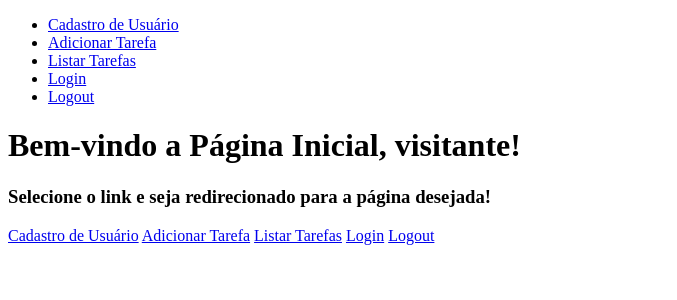
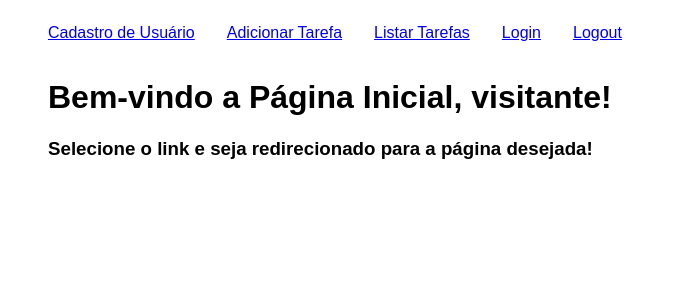
Before and after one commit to camille-eloah/gerenciador-de-tarefas, a Flask app: page / in a window 1280 px wide. Shown: the top 300 px of the page, without its empty margins (0-677 px from the left). Run offline with Flask 3, Linux system fonts and the light colour scheme.

Commit message:
Adicionando css

```diff
--- a/app/static/styles.css
+++ b/app/static/styles.css
@@ -1,3 +1,8 @@
+* {
+    font-family: Arial, Helvetica, sans-serif;
+}
+
+
 table {
     width: 100%;
     border-collapse: collapse; /* Para evitar espaços entre as células */
@@ -10,3 +15,19 @@ th, td {
 th {
     background-color: #f2f2f2;
 }
+
+.navbar {
+    display: flex;
+    align-items: center;
+
+}
+
+    .nav-list {
+        display: flex;
+        list-style: none;
+        gap: 32px;
+    }
+
+.content {
+    margin-left: 40px;
+}
--- a/app/templates/index.html
+++ b/app/templates/index.html
@@ -3,18 +3,13 @@
 {% block title %}Página Inicial{% endblock %}
 
 {% block content %}
+    <div class="content">
     {% if user_nome %}
         <h1>Bem-vindo, {{ user_nome }}!</h1>
     {% else %}
         <h1>Bem-vindo a Página Inicial, visitante!</h1>
     {% endif %}
     <h3>Selecione o link e seja redirecionado para a página desejada!</h3>
-
-    <a href="/cadastro">Cadastro de Usuário<a>
-    <a href="/add_trf">Adicionar Tarefa<a>
-    <a href="/listar_trf">Listar Tarefas</a>
-    <a href="/login">Login<a></a>
-    <a href="/logout">Logout</a>
-
+    </div>
 
 {% endblock %}
--- a/app/templates/layout.html
+++ b/app/templates/layout.html
@@ -7,8 +7,9 @@
     <link rel="stylesheet" href="{{ url_for('static', filename='styles.css') }}">
 </head>
 <body>
-    <nav>
-        <ul>
+    <div class="menu">
+        <nav class="navbar">
+            <ul class="nav-list">
                 <li><a href="{{ url_for('cadastro') }}">Cadastro de Usuário</a></li>
                 <li><a href="{{ url_for('add_trf') }}">Adicionar Tarefa</a></li>
                 <li><a href="{{ url_for('listar_trf') }}">Listar Tarefas</a></li>
@@ -16,6 +17,7 @@
                 <li><a href="{{ url_for('logout') }}">Logout</a></li>
             </ul>
         </nav>
+    </div>
 
     <div class="container">
         {% block content %}
```
Lines whose indentation alone changed are shown as unchanged.
